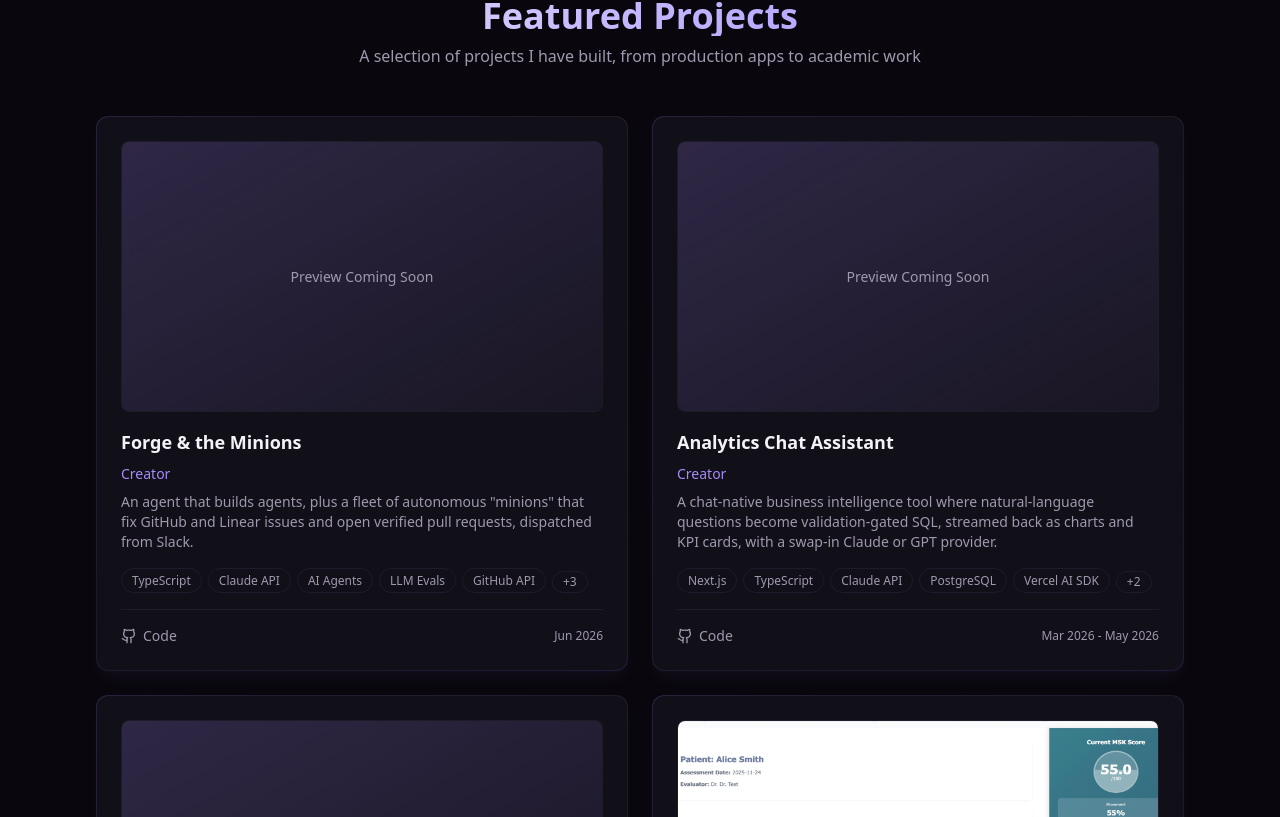
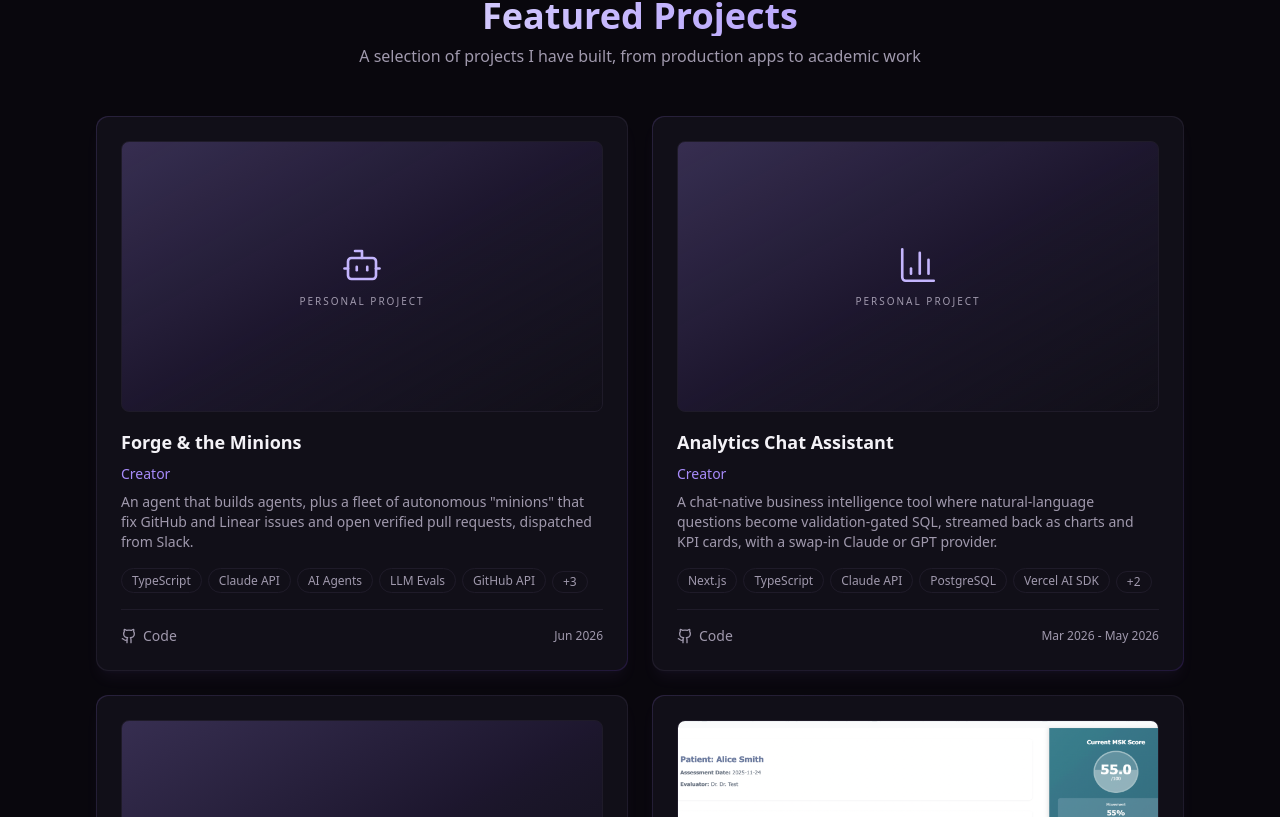
Before and after one commit to salehaiftikharr/portfolio, a Next.js app: page / in a window 1280 px wide. Shown: the part 2043-2860 px from the top of the page. Built offline with nearby package versions, Linux system fonts and the light colour scheme.

Commit message:
Polish project cards: themed gradient cover art + icon for image-less projects, richer hover

```diff
--- a/src/components/ui/ProjectCard.tsx
+++ b/src/components/ui/ProjectCard.tsx
@@ -1,7 +1,16 @@
 "use client";
 
 import { useState } from "react";
-import { ExternalLink, Github, Users } from "lucide-react";
+import {
+  ExternalLink,
+  Github,
+  Users,
+  Bot,
+  BarChart3,
+  Chrome,
+  FolderGit2,
+  type LucideIcon,
+} from "lucide-react";
 import { Card } from "./Card";
 import { Badge } from "./Badge";
 import { ImageCarousel } from "./ImageCarousel";
@@ -13,10 +22,20 @@ interface ProjectCardProps {
   index: number;
 }
 
+// Cover icon for projects that do not ship a screenshot, so their card reads as
+// intentional rather than empty.
+const coverIcon: Record<string, LucideIcon> = {
+  "forge-minions": Bot,
+  "analytics-chat-assistant": BarChart3,
+  "application-tracker": Chrome,
+};
+
 export function ProjectCard({ project, index }: ProjectCardProps) {
   const [showAllTech, setShowAllTech] = useState(false);
   const visibleTech = showAllTech ? project.techStack : project.techStack.slice(0, 5);
   const hasMoreTech = project.techStack.length > 5;
+  const hasImages = !!project.images && project.images.length > 0;
+  const Icon = coverIcon[project.id] ?? FolderGit2;
 
   return (
     <motion.div
@@ -24,21 +43,42 @@ export function ProjectCard({ project, index }: ProjectCardProps) {
       whileInView={{ opacity: 1, y: 0 }}
       transition={{ duration: 0.5, delay: index * 0.1 }}
       viewport={{ once: true }}
+      className="group"
     >
       <Card gradient className="h-full flex flex-col">
-        {/* Project Images Carousel */}
-        <ImageCarousel
-          images={project.images || []}
-          alt={project.title}
-        />
+        {/* Cover: screenshot carousel, or themed gradient art for image-less projects */}
+        {hasImages ? (
+          <ImageCarousel images={project.images!} alt={project.title} />
+        ) : (
+          <div className="relative aspect-video mb-4 overflow-hidden rounded-lg border border-border bg-gradient-to-br from-primary/25 via-accent/10 to-background-alt">
+            <div
+              className="absolute inset-0 opacity-[0.12]"
+              style={{
+                backgroundImage:
+                  "radial-gradient(circle, var(--color-primary-glow) 1px, transparent 1px)",
+                backgroundSize: "14px 14px",
+              }}
+            />
+            <div className="absolute inset-0 flex flex-col items-center justify-center gap-2">
+              <Icon
+                className="text-primary-glow transition-transform duration-300 group-hover:scale-110"
+                size={42}
+                strokeWidth={1.5}
+              />
+              <span className="text-[10px] font-medium uppercase tracking-[0.2em] text-muted">
+                {project.type === "personal" ? "Personal Project" : project.title}
+              </span>
+            </div>
+          </div>
+        )}
 
         {/* Header */}
         <div className="flex items-start justify-between gap-2 mb-2">
-          <h3 className="text-lg font-semibold text-foreground">
+          <h3 className="text-lg font-semibold text-foreground group-hover:text-primary-glow transition-colors">
             {project.title}
           </h3>
           {project.teamSize && (
-            <div className="flex items-center gap-1 text-muted text-xs">
+            <div className="flex items-center gap-1 text-muted text-xs shrink-0">
               <Users size={14} />
               <span>{project.teamSize}</span>
             </div>
@@ -59,10 +99,7 @@ export function ProjectCard({ project, index }: ProjectCardProps) {
             </Badge>
           ))}
           {hasMoreTech && (
-            <button
-              onClick={() => setShowAllTech(!showAllTech)}
-              className="cursor-pointer"
-            >
+            <button onClick={() => setShowAllTech(!showAllTech)} className="cursor-pointer">
               <Badge variant="outline" className="hover:bg-primary/10 transition-colors">
                 {showAllTech ? "Show less" : `+${project.techStack.length - 5}`}
               </Badge>
@@ -77,7 +114,7 @@ export function ProjectCard({ project, index }: ProjectCardProps) {
               href={project.links.github}
               target="_blank"
               rel="noopener noreferrer"
-              className="flex items-center gap-1.5 text-muted hover:text-foreground transition-colors text-sm"
+              className="flex items-center gap-1.5 text-muted hover:text-primary-glow transition-colors text-sm"
             >
               <Github size={16} />
               <span>Code</span>
@@ -88,7 +125,7 @@ export function ProjectCard({ project, index }: ProjectCardProps) {
               href={project.links.live}
               target="_blank"
               rel="noopener noreferrer"
-              className="flex items-center gap-1.5 text-muted hover:text-foreground transition-colors text-sm"
+              className="flex items-center gap-1.5 text-muted hover:text-primary-glow transition-colors text-sm"
             >
               <ExternalLink size={16} />
               <span>Website</span>
```
